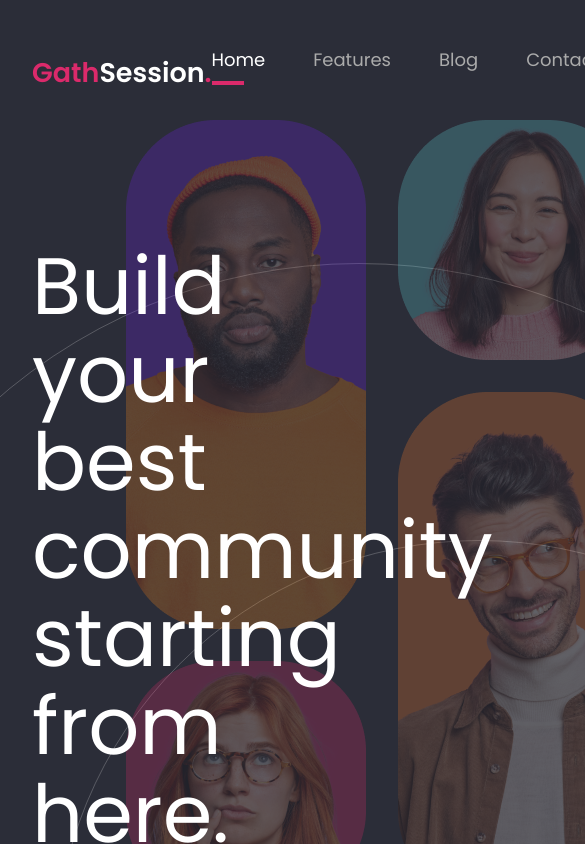
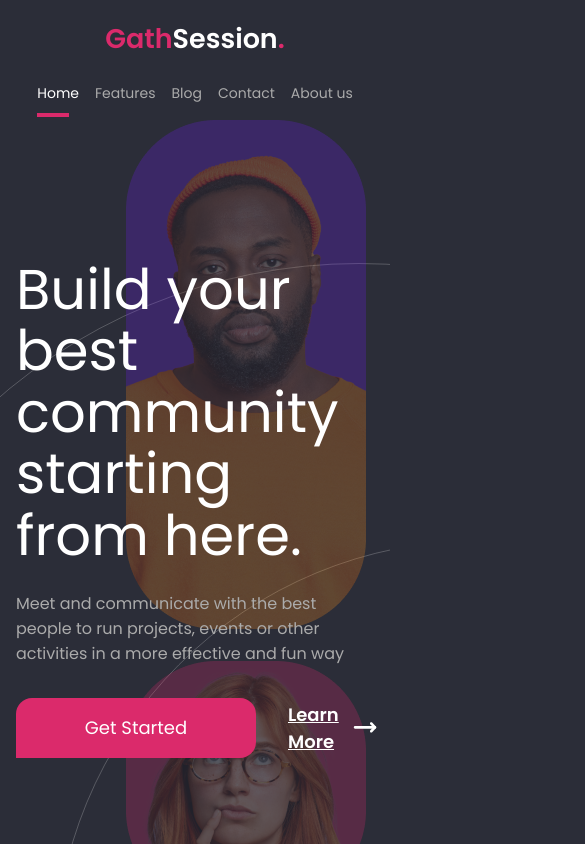
Before and after one commit to jruizsilva/proyecto-2-header-gathsession, a website built with Vite: page index.html in a window 390 px wide. Shown: the top 844 px of the page, 585 px wide, since content can reach past the window. Built offline with nearby package versions, Linux system fonts and the light colour scheme; files whose address does not match are found by name.

Commit message:
responsive done

```diff
--- a/index.html
+++ b/index.html
@@ -14,6 +14,7 @@
     <title>GathSession.</title>
   </head>
   <body>
+    <div class="wrapper">
       <header class="header">
         <div class="header__wrapper container">
           <h2 class="logo">
@@ -47,8 +48,8 @@
               Build your best community starting from here.
             </h1>
             <p class="hero__subtitle">
-            Meet and communicate with the best people to run projects, events or
-            other activities in a more effective and fun way
+              Meet and communicate with the best people to run projects, events
+              or other activities in a more effective and fun way
             </p>
             <div class="hero__buttons">
               <a href="#" class="button">Get Started</a>
@@ -80,7 +81,11 @@
               </li>
               <li class="hero__card-item">
                 <div class="hero__card-icon-container">
-                <img src="/post.svg" alt="post icon" class="hero__card-icon" />
+                  <img
+                    src="/post.svg"
+                    alt="post icon"
+                    class="hero__card-icon"
+                  />
                 </div>
                 <h3 class="hero__card-title">Get Information</h3>
               </li>
@@ -88,5 +93,6 @@
           </div>
         </div>
       </main>
+    </div>
   </body>
 </html>
--- a/sass/base/_global.scss
+++ b/sass/base/_global.scss
@@ -5,7 +5,6 @@ body {
   color: var(--clr-text);
   font-weight: var(--fw-regular);
   font-size: var(--fs-text);
-  overflow: hidden;
 }
 
 h1,
--- a/sass/layouts/_header.scss
+++ b/sass/layouts/_header.scss
@@ -12,13 +12,30 @@
   padding-top: 46px;
   padding-bottom: 46px;
   padding-inline: 2rem;
+
+  @media (max-width: 800px) {
+    flex-direction: column;
+    padding-top: 24px;
+    gap: 24px;
+  }
 }
 .nav__list {
   display: flex;
   gap: 48px;
+
+  @media (max-width: 800px) {
+    gap: 24px;
+  }
+  @media (max-width: 800px) {
+    gap: 16px;
+  }
 }
 .nav__link {
   text-decoration: none;
   color: var(--clr-text);
   font-weight: var(--fw-regular);
+
+  @media (max-width: 800px) {
+    font-size: 14px;
+  }
 }
--- a/sass/pages/_home.scss
+++ b/sass/pages/_home.scss
@@ -1,5 +1,11 @@
-body {
+.wrapper {
   position: relative;
+  height: 100vh;
+  overflow: hidden;
+
+  @media (max-width: 810px) {
+    overflow-y: visible;
+  }
 
   &::before {
     content: "";
@@ -52,6 +58,9 @@ body {
 
 .main {
   padding-inline: 2rem;
+  @media (max-width: 500px) {
+    padding-inline: 1rem;
+  }
 }
 
 .hero {
@@ -63,11 +72,33 @@ body {
   font-weight: var(--fw-maintitle);
   color: white;
   margin-bottom: 1.5rem;
+
+  @media (max-width: 810px) {
+    font-size: 72px;
+  }
+
+  @media (max-width: 500px) {
+    font-size: 64px;
+  }
+  @media (max-width: 425px) {
+    font-size: 56px;
+  }
 }
 .hero__subtitle {
   font-size: var(--fs-mainsubtitle);
   font-weight: var(--fw-mainsubtitle);
   margin-bottom: 2rem;
+
+  @media (max-width: 810px) {
+    font-size: 22px;
+  }
+
+  @media (max-width: 500px) {
+    font-size: 18px;
+  }
+  @media (max-width: 425px) {
+    font-size: 16px;
+  }
 }
 
 .hero__buttons {
@@ -79,6 +110,10 @@ body {
 .hero__card-list {
   display: flex;
   gap: 48px;
+
+  @media (max-width: 700px) {
+    flex-wrap: wrap;
+  }
 }
 .hero__card-item {
   display: flex;
```
Lines whose indentation alone changed are shown as unchanged.
